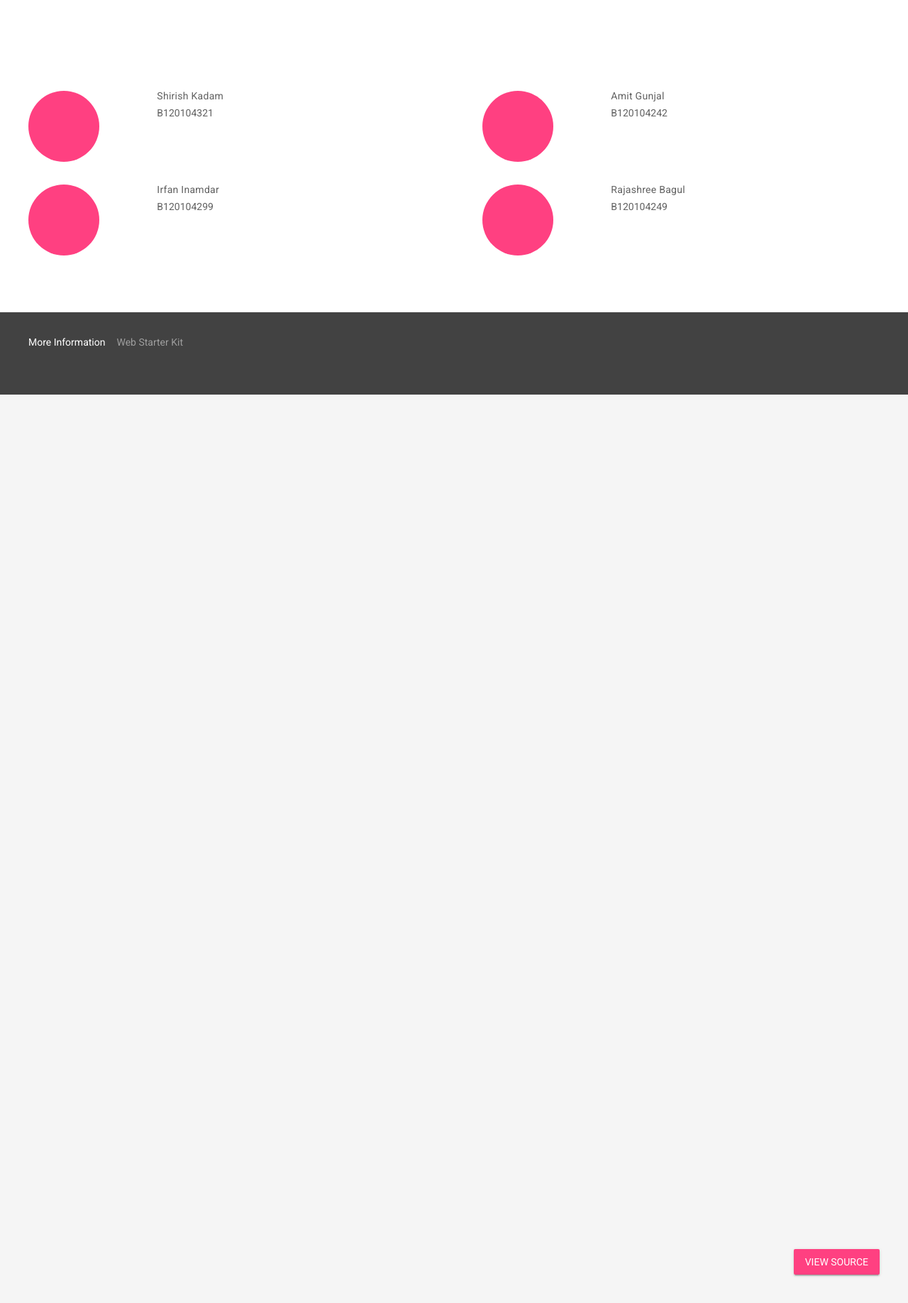
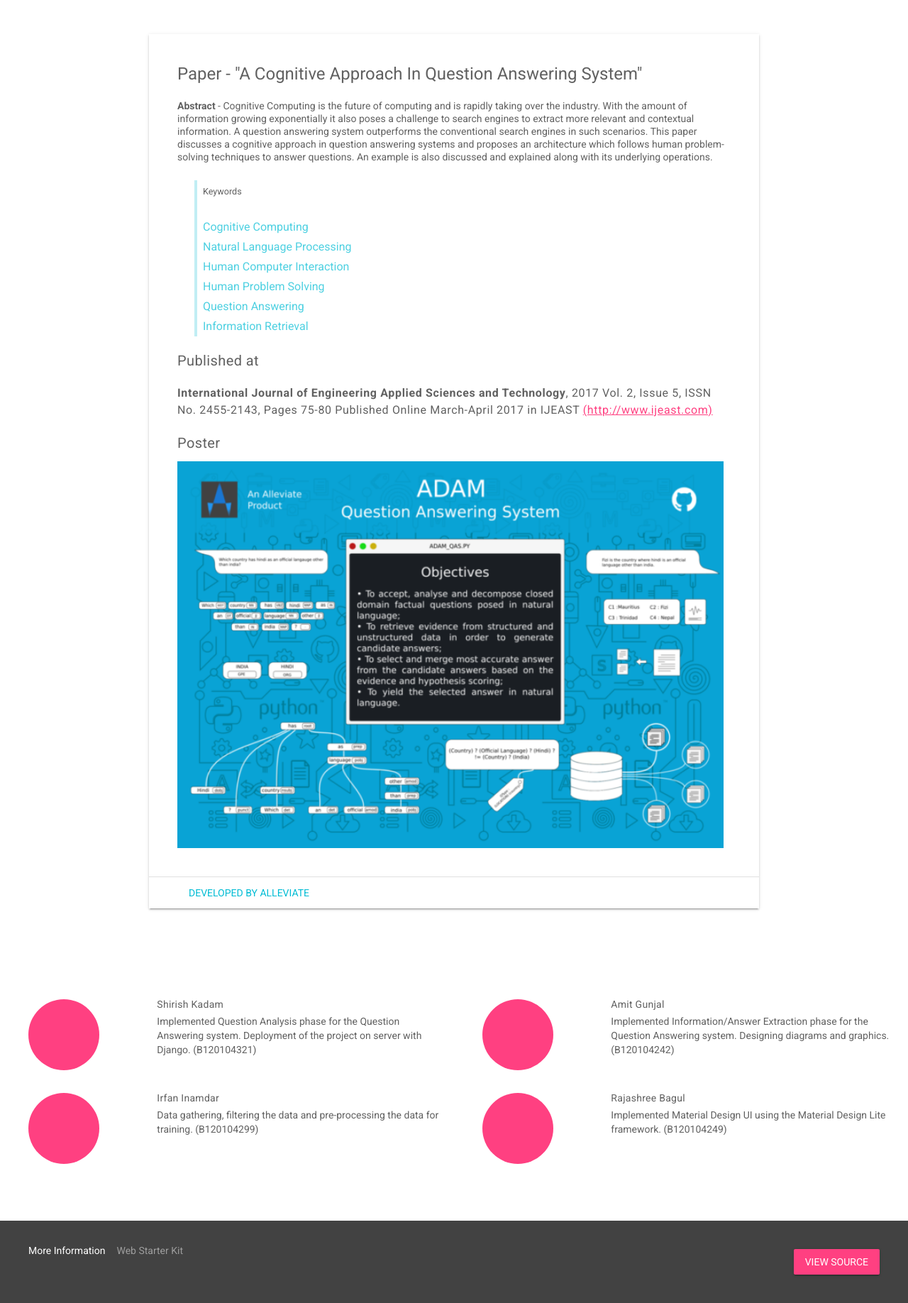
Before and after one commit to 5hirish/django_adam_qas, a Django app: page /about/ in a window 1280 px wide. Shown: the part 256-2092 px from the top of the page at 71% size. Run offline with Django 3.2, Linux system fonts and the light colour scheme; some libraries are stand-ins or nearby versions.

Commit message:
Added Posters and Architecture

```diff
--- a/templates/about.html
+++ b/templates/about.html
@@ -51,6 +51,43 @@
     </header>
     <main class="mdl-layout__content">
         <div class="mdl-layout__tab-panel is-active" id="about">
+            <section class="section--center mdl-grid mdl-grid--no-spacing mdl-shadow--2dp">
+                <div class="mdl-card mdl-cell mdl-cell--12-col">
+                    <div class="mdl-card__supporting-text">
+                        <h4>Paper - "A Cognitive Approach In Question Answering System"</h4>
+                        <b>Abstract</b> - Cognitive Computing is the future of computing
+                        and is rapidly taking over the industry. With the amount
+                        of information growing exponentially it also poses a
+                        challenge to search engines to extract more relevant and
+                        contextual information. A question answering system
+                        outperforms the conventional search engines in such
+                        scenarios. This paper discusses a cognitive approach in
+                        question answering systems and proposes an architecture
+                        which follows human problem-solving techniques to
+                        answer questions. An example is also discussed and
+                        explained along with its underlying operations.
+                        <ul class="toc">
+                            <h4>Keywords</h4>
+                            <a href="#">Cognitive Computing</a>
+                            <a href="#">Natural Language Processing</a>
+                            <a href="#">Human Computer Interaction</a>
+                            <a href="#">Human Problem Solving</a>
+                            <a href="#">Question Answering</a>
+                            <a href="#">Information Retrieval</a>
+                        </ul>
+
+                        <h5 id="">Published at</h5>
+                        <h6><b>International Journal of Engineering Applied Sciences and Technology</b>, 2017
+                            Vol. 2, Issue 5, ISSN No. 2455-2143, Pages 75-80
+                            Published Online March-April 2017 in IJEAST <a href="http://www.ijeast.com">(http://www.ijeast.com)</a></h6>
+                        <h5 id="">Poster</h5>
+                        <img width="770" src="{% get_static_prefix %}images/adam_qa_pipeline.png">
+                    </div>
+                    <div class="mdl-card__actions">
+                        <a href="#" class="mdl-button">Developed by Alleviate</a>
+                    </div>
+                </div>
+            </section>
 
             <section class="section--footer mdl-color--white mdl-grid">
                 <div class="section__circle-container mdl-cell mdl-cell--2-col mdl-cell--1-col-phone">
@@ -58,28 +95,32 @@
                 </div>
                 <div class="section__text mdl-cell mdl-cell--4-col-desktop mdl-cell--6-col-tablet mdl-cell--3-col-phone">
                     <h5>Shirish Kadam</h5>
-                    B120104321
+                    Implemented Question Analysis phase for the Question Answering system. Deployment of the project on server with Django.
+                    (B120104321)
                 </div>
                 <div class="section__circle-container mdl-cell mdl-cell--2-col mdl-cell--1-col-phone">
                     <div class="section__circle-container__circle mdl-color--accent section__circle--big"></div>
                 </div>
                 <div class="section__text mdl-cell mdl-cell--4-col-desktop mdl-cell--6-col-tablet mdl-cell--3-col-phone">
                     <h5>Amit Gunjal</h5>
-                    B120104242
+                    Implemented Information/Answer Extraction phase for the Question Answering system. Designing diagrams and graphics.
+                    (B120104242)
                 </div>
                 <div class="section__circle-container mdl-cell mdl-cell--2-col mdl-cell--1-col-phone">
                     <div class="section__circle-container__circle mdl-color--accent section__circle--big"></div>
                 </div>
                 <div class="section__text mdl-cell mdl-cell--4-col-desktop mdl-cell--6-col-tablet mdl-cell--3-col-phone">
                     <h5>Irfan Inamdar</h5>
-                    B120104299
+                    Data gathering, filtering the data and pre-processing the data for training.
+                    (B120104299)
                 </div>
                 <div class="section__circle-container mdl-cell mdl-cell--2-col mdl-cell--1-col-phone">
                     <div class="section__circle-container__circle mdl-color--accent section__circle--big"></div>
                 </div>
                 <div class="section__text mdl-cell mdl-cell--4-col-desktop mdl-cell--6-col-tablet mdl-cell--3-col-phone">
                     <h5>Rajashree Bagul</h5>
-                    B120104249
+                    Implemented Material Design UI using the Material Design Lite framework.
+                    (B120104249)
                 </div>
             </section>
         </div>
```
Also changed, not shown: templates/features.html (+9 -0 lines), static/images/adam_arch.png (added), static/images/adam_qa_pipeline.png (added).
